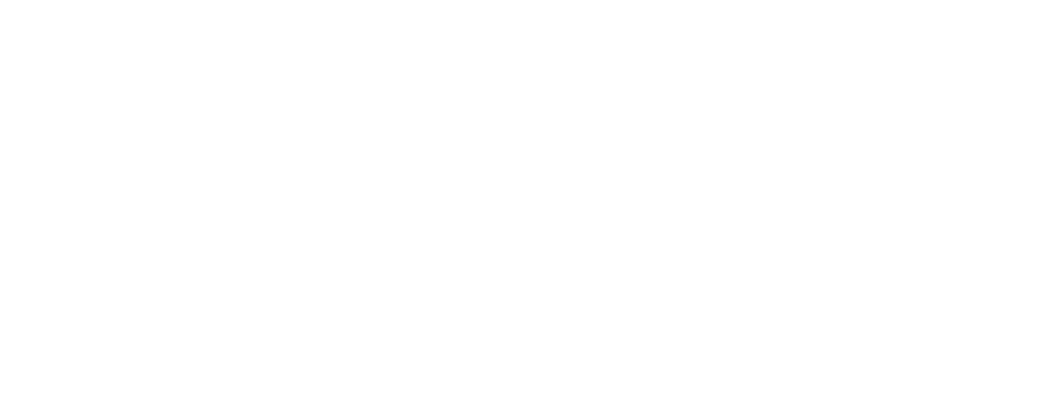
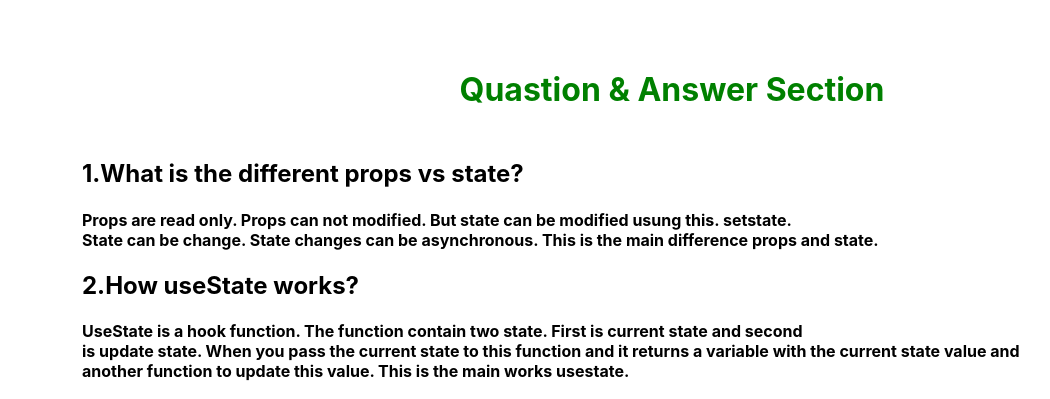
Before and after one commit to programmer-jafir/rainbow-food-shop, a React (Create React App) app: page / in a window 1280 px wide. Shown: the part 2176-2575 px from the top of the page, without its empty margins (18-1068 px from the left). Before the commit the page ends 2225 px from the top, so only its background shows below. Built offline with nearby package versions, Linux system fonts and the light colour scheme.

Commit message:
Quastion & Answer section added

```diff
--- a/src/App.js
+++ b/src/App.js
@@ -2,12 +2,14 @@
 import './App.css';
 import Header from './components/Header/Header';
 import FoodCard from './components/FoodCard/FoodCard';
+import QA from './components/QA/QA';
 
 function App() {
   return (
     <div>
       <Header></Header>
       <FoodCard></FoodCard>
+      <QA></QA>
     </div>
   );
 }
--- /dev/null
+++ b/src/components/QA/QA.css
@@ -0,0 +1,8 @@
+.QA-section{
+    margin-left: 100px;
+}
+.header-title{
+    text-align: center;
+    color: green;
+    margin-bottom: 50px;
+}
--- /dev/null
+++ b/src/components/QA/QA.js
@@ -0,0 +1,20 @@
+import React from 'react';
+import './QA.css'
+
+const QA = () => {
+    return (
+        <div className='QA-section'>
+            <h1 className='header-title'>Quastion & Answer Section</h1>
+            <div>
+                <h2>1.What is the different props vs state?</h2>
+                <h4>Props are read only. Props can not modified.  But state can be modified usung this. setstate. <br />State can be change. State changes can be asynchronous. This is the main difference props and state.</h4>
+            </div>
+            <div>
+                <h2>2.How useState works?</h2>
+                <h4>UseState is a hook function. The function contain two state. First is current state and second <br /> is update state. When you pass the current state to this function and it returns a variable with the current state value  and <br /> another function to update this value. This is the main works usestate.</h4>
+            </div>
+        </div>
+    );
+};
+
+export default QA;
```
